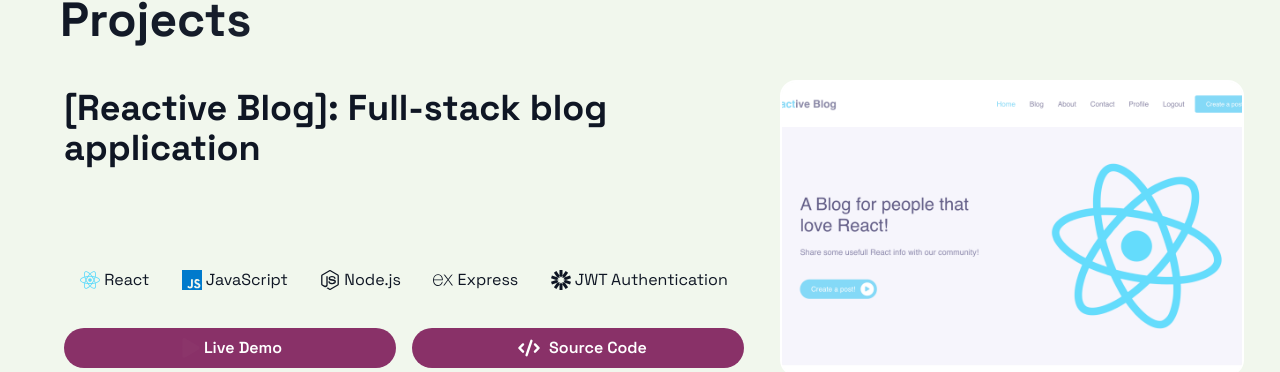
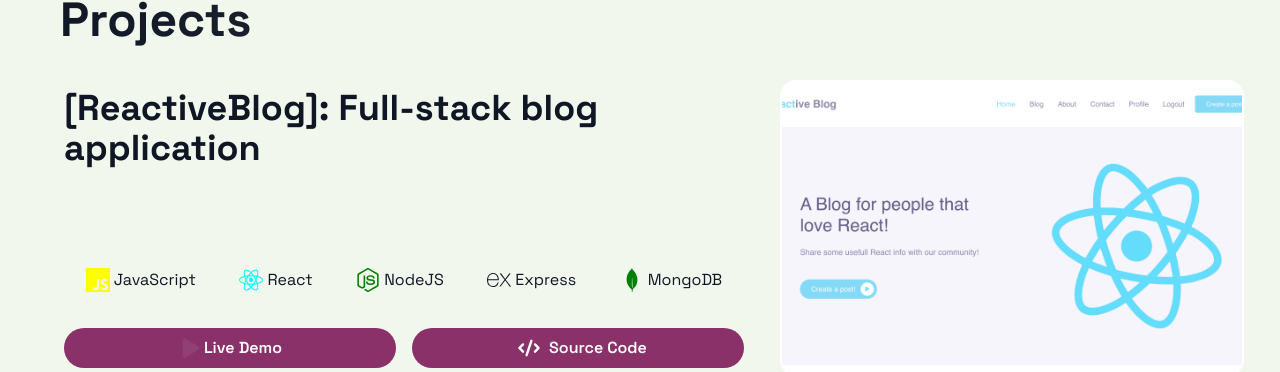
Before and after one commit to tsvetislavt99/portfolio-next, a Next.js app: page / in a window 1280 px wide. Shown: the part 484-856 px from the top of the page. Built offline with nearby package versions, Linux system fonts and the light colour scheme.

Commit message:
FE: Work on Project section

```diff
--- a/src/components/ProjectCard/ProjectCard.tsx
+++ b/src/components/ProjectCard/ProjectCard.tsx
@@ -6,28 +6,54 @@ import {
   SiJavascript,
   SiNodedotjs,
   SiJsonwebtokens,
+  SiTypescript,
+  SiMongodb,
 } from 'react-icons/si';
 import { FaPlay } from 'react-icons/fa';
 import { CodeIcon } from '@heroicons/react/solid';
+
+// TODO: Cleanup
+
+const technologyMap = new Map([
+  [
+    'javascript',
+    <SiJavascript key="javascript" className="w-6 h-6" color="yellow" />,
+  ],
+  ['nodejs', <SiNodedotjs key="nodejs" className="w-6 h-6" color="green" />],
+  ['express', <SiExpress key="express" className="w-6 h-6" />],
+  [
+    'jsonwebtokens',
+    <SiJsonwebtokens key="jsonwebtokens" className="w-6 h-6" />,
+  ],
+  ['react', <FaReact key="react" className="w-6 h-6" color="cyan" />],
+  [
+    'typescript',
+    <SiTypescript key="typescript" className="w-6 h-6" color="blue" />,
+  ],
+  ['mongodb', <SiMongodb key="mongodb" className="w-6 h-6" color="green" />],
+]);
 
 export interface ProjectCardProps {
   title: string;
   imgUrl: string;
   hasLiveDemo: boolean;
   hasSourceCode: boolean;
-  technologiesUsed: {
-    name: string;
-    iconName: string;
-  };
+  technologiesUsed: string[];
 }
 
-export default function ProjectCard() {
+export default function ProjectCard({
+  title,
+  imgUrl,
+  hasLiveDemo,
+  hasSourceCode,
+  technologiesUsed,
+}: ProjectCardProps): JSX.Element {
   return (
     <div className="md:w-[75rem] md:h-[20.5rem] w-[20.5rem] h-[40rem] mx-auto p-4 flex flex-col ease-linear duration-300 md:flex-row-reverse">
       <div className="h-full w-full rounded-2xl basis-2/3 relative">
         <div className="h-full w-full ml-5 relative border-2 border-white rounded-2xl">
           <Image
-            src="/project-images/reactiveBlog.png"
+            src={imgUrl}
             alt="thumbnail"
             layout="fill"
             objectFit="cover"
@@ -37,39 +63,36 @@ export default function ProjectCard() {
       </div>
 
       <div className="flex flex-col justify-between h-full w-full mr-2 rounded-2xl ">
-        <h1 className="m-2 text-4xl font-bold dark:text-white">
-          [Reactive Blog]: Full-stack blog application
-        </h1>
+        <h1 className="m-2 text-4xl font-bold dark:text-white">{title}</h1>
 
         <div className="pt-5 md:pt-16 pr-2 pl-2 flex flex-row justify-around flex-wrap">
-          <div className="flex flex-row items-center m-2">
-            <FaReact size={20} color="#61DBFB" />
-            <h1 className="pl-1 dark:text-white">React</h1>
-          </div>
-          <div className="flex flex-row items-center m-2">
-            <SiJavascript size={20} color="#007acc" />
-            <h1 className="pl-1 dark:text-white">JavaScript</h1>
-          </div>
-          <div className="flex flex-row items-center m-2">
-            <SiNodedotjs size={20} className="dark:text-white" />
-            <h1 className="pl-1 dark:text-white">Node.js</h1>
-          </div>
-          <div className="flex flex-row items-center m-2">
-            <SiExpress size={20} className="dark:text-white" />
-            <h1 className="pl-1 dark:text-white">Express</h1>
-          </div>
-          <div className="flex flex-row items-center m-2">
-            <SiJsonwebtokens size={20} className="dark:text-white" />
-            <h1 className="pl-1 dark:text-white">JWT Authentication</h1>
-          </div>
+          {technologiesUsed.map((technology: string, i: number) => {
+            const icon = technologyMap.get(technology.toLowerCase());
+
+            return (
+              <div
+                key={`${technology}-${i}`}
+                className="flex flex-row items-center m-2"
+              >
+                {icon}
+                <h1 className="pl-1 dark:text-white">{technology}</h1>
+              </div>
+            );
+          })}
         </div>
 
         <div className="flex flex-col md:flex-row">
-          <button className="w-full md:m-2 m-auto mt-8 bg-dark-accent dark:bg-light-accent pt-2 pb-2 pl-6 pr-4 rounded-full flex flex-row justify-center items-center hover:scale-105 ease-linear duration-300">
+          <button
+            disabled={!hasLiveDemo}
+            className="w-full md:m-2 m-auto mt-8 bg-dark-accent dark:bg-light-accent pt-2 pb-2 pl-6 pr-4 rounded-full flex flex-row justify-center items-center hover:scale-105 ease-linear duration-300"
+          >
             <FaPlay className="animate-ping" size={10} color="#fff" />
             <h1 className="text-white text-md font-semibold pl-2">Live Demo</h1>
           </button>
-          <button className="w-full md:m-2 m-auto mt-8 bg-dark-accent dark:bg-light-accent pt-2 pb-2 pl-6 pr-4 rounded-full flex flex-row justify-center items-center hover:scale-105 ease-linear duration-300">
+          <button
+            disabled={!hasSourceCode}
+            className="w-full md:m-2 m-auto mt-8 bg-dark-accent dark:bg-light-accent pt-2 pb-2 pl-6 pr-4 rounded-full flex flex-row justify-center items-center hover:scale-105 ease-linear duration-300"
+          >
             <CodeIcon className="w-6 h-6" color="#fff" />
             <h1 className="text-white text-md font-semibold pl-2">
               Source Code
--- a/src/components/Projects/Projects.tsx
+++ b/src/components/Projects/Projects.tsx
@@ -8,8 +8,19 @@ export default function Projects() {
         Projects
       </h1>
       <div>
-        <ProjectCard />
-        <ProjectCard />
+        <ProjectCard
+          title="[ReactiveBlog]: Full-stack blog application"
+          imgUrl={'/project-images/reactiveBlog.png'}
+          hasLiveDemo={true}
+          hasSourceCode={true}
+          technologiesUsed={[
+            'JavaScript',
+            'React',
+            'NodeJS',
+            'Express',
+            'MongoDB',
+          ]}
+        />
       </div>
     </div>
   );
```
